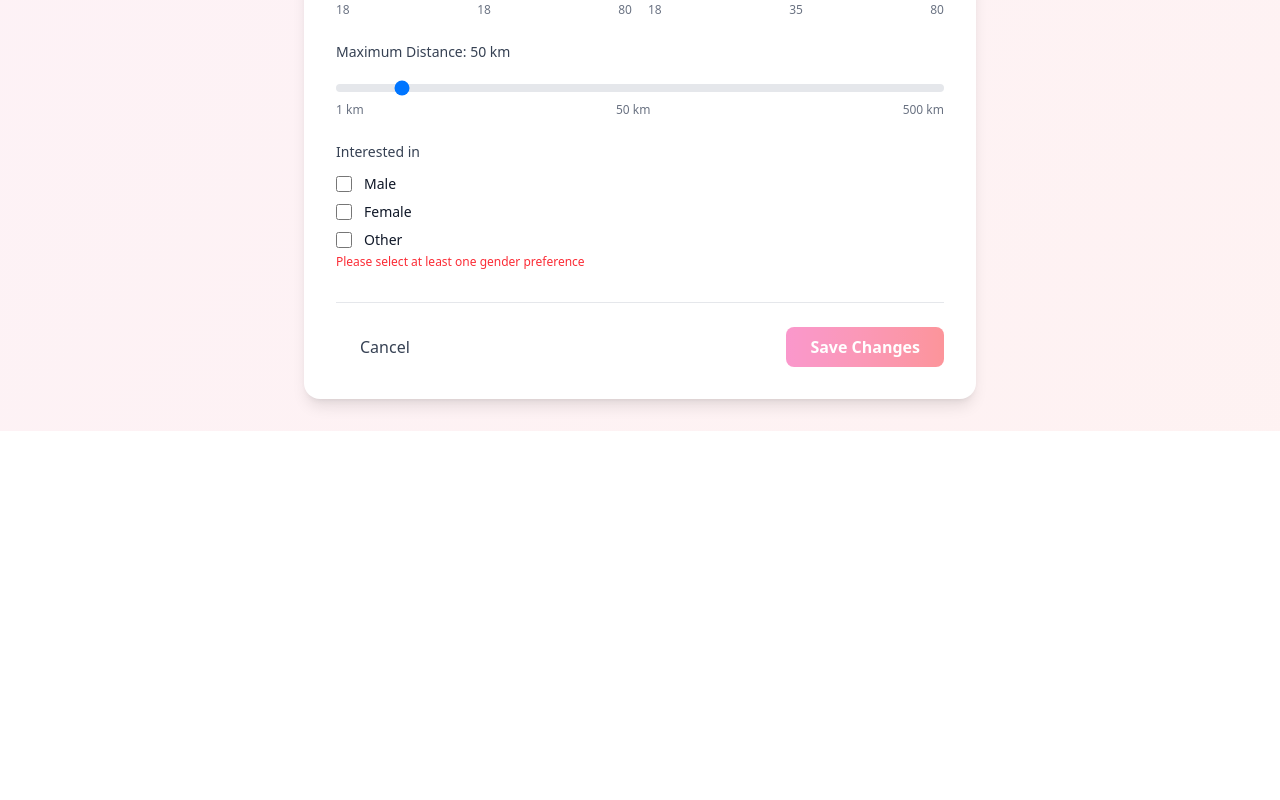
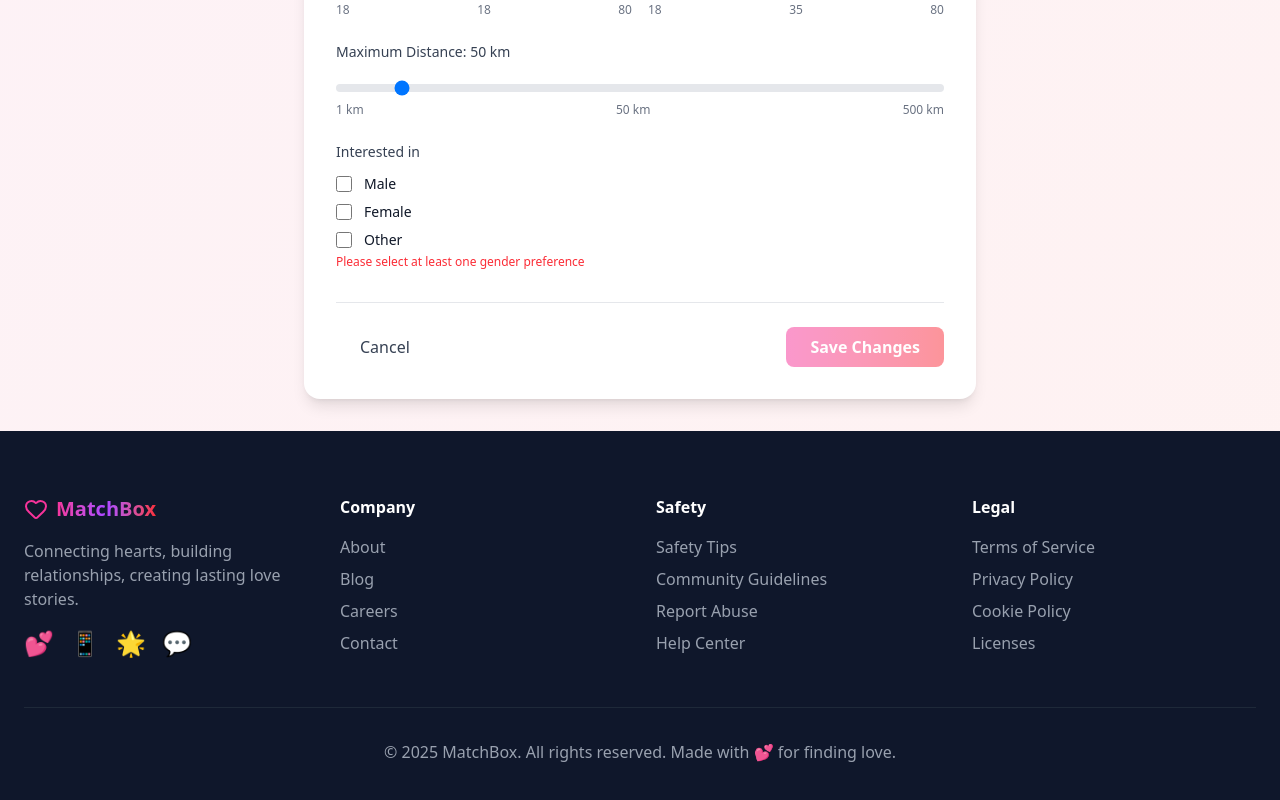
Before and after one commit to bryankhor07/Match-Box, a Next.js app: page /profile/edit in a window 1280 px wide. Shown: the part 946-1746 px from the top of the page. Before the commit the page ends 1377 px from the top, so only its background shows below. Built offline with nearby package versions, Linux system fonts and the light colour scheme; no server answers.

Commit message:
Added Footer component to layout

```diff
--- a/app/layout.tsx
+++ b/app/layout.tsx
@@ -3,6 +3,7 @@
 import "./globals.css";
 import { AuthProvider } from "@/contexts/auth-context";
 import Navbar from "../components/Navbar";
+import Footer from "@/components/Footer";
 
 const geistSans = Geist({
   variable: "--font-geist-sans",
@@ -30,9 +31,10 @@
         className={`${geistSans.variable} ${geistMono.variable} antialiased h-full`}
       >
         <AuthProvider>
-          <div className="h-full flex flex-col">
+          <div className="min-h-screen flex flex-col">
             <Navbar />
-            {children}
+            <main className="flex-grow">{children}</main>
+            <Footer />
           </div>
         </AuthProvider>
       </body>
```
